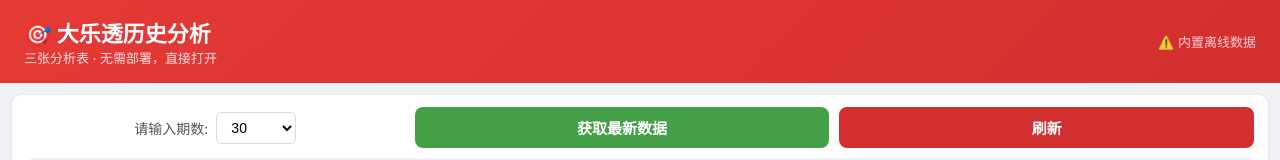
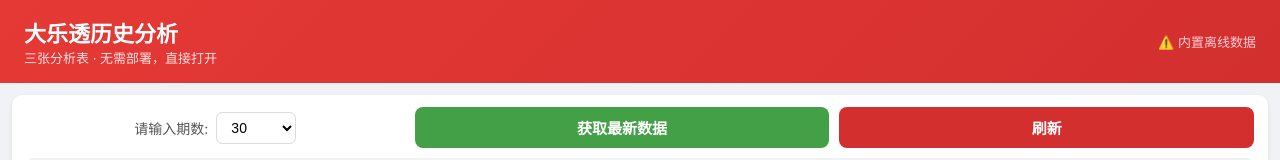
Before and after one commit to Tony0726/daletou_fenxi, a plain HTML site: page index.html in a window 1280 px wide. Shown: the top 160 px of the page. Drawn offline with Linux system fonts and the light colour scheme; no server answers.

Commit message:
标题布局优化

```diff
--- a/index.html
+++ b/index.html
@@ -155,7 +155,7 @@ body { font-family: 'Microsoft YaHei', 'PingFang SC', -apple-system, sans-serif;
 
 <div class="header">
   <div>
-    <h1>🎯 大乐透历史分析</h1>
+    <h1>大乐透历史分析</h1>
     <div class="sub">三张分析表 · 无需部署，直接打开</div>
   </div>
   <div id="dataStatus">⏳ 请获取数据</div>
```
